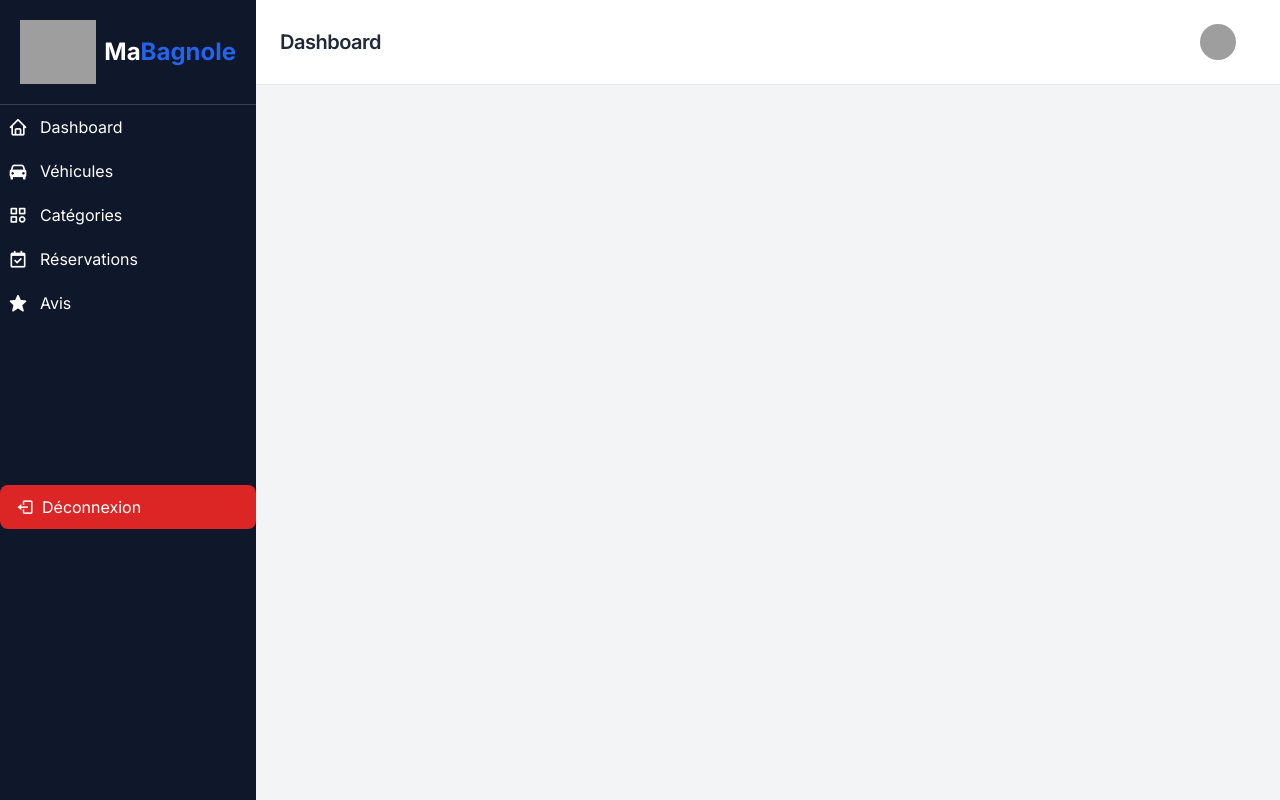
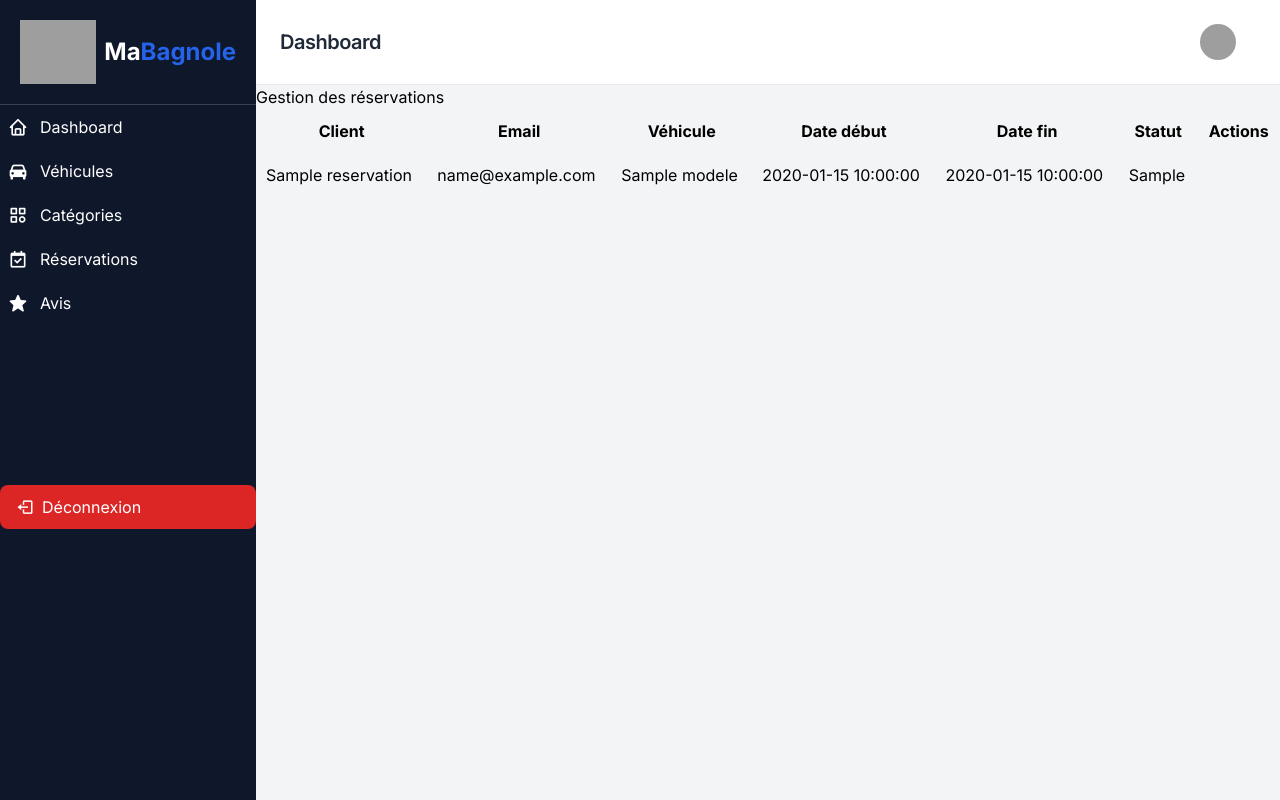
Before and after one commit to AZIZABADA10/MaBagnole_MVC, a PHP site: template app/Views/admin/reservations.php in a window 1280 px wide. Run offline with PHP 8.4, Linux system fonts and the light colour scheme; the template is opened without the code that fills it: most values are stand-ins (such as "Sample title", 1, 10 or a date in 2020); data that the repository does not hold is empty; some libraries are stand-ins or nearby versions; grey boxes are pictures that could not be loaded.

Commit message:
Ajout de la vue admin pour la gestion des réservations

```diff
--- a/app/Views/admin/reservations.php
+++ b/app/Views/admin/reservations.php
@@ -2,3 +2,34 @@
 require_once __DIR__ . '/../layouts/top_side_bar.php';
 
 ?>
+<h2>Gestion des réservations</h2>
+
+<table border="1" cellpadding="10">
+    <tr>
+        <th>Client</th>
+        <th>Email</th>
+        <th>Véhicule</th>
+        <th>Date début</th>
+        <th>Date fin</th>
+        <th>Statut</th>
+        <th>Actions</th>
+    </tr>
+
+    <?php foreach ($reservations as $r): ?>
+        <tr>
+            <td><?= $r['client_nom'] ?></td>
+            <td><?= $r['email'] ?></td>
+            <td><?= $r['modele'] ?></td>
+            <td><?= $r['date_debut'] ?></td>
+            <td><?= $r['date_fin'] ?></td>
+            <td><?= $r['statut_reservation'] ?></td>
+            <td>
+                <?php if ($r['statut_reservation'] === 'en_attente'): ?>
+                    <a href="<?= BASE_URL ?>/admin/reservation/confirmer?id_user=<?= $r['id_utilisateur'] ?>&id_vehicule=<?= $r['id_vehicule'] ?>">✔ Confirmer</a>
+                    |
+                    <a href="<?= BASE_URL ?>/admin/reservation/refuser?id_user=<?= $r['id_utilisateur'] ?>&id_vehicule=<?= $r['id_vehicule'] ?>">✖ Refuser</a>
+                <?php endif; ?>
+            </td>
+        </tr>
+    <?php endforeach; ?>
+</table>
```
